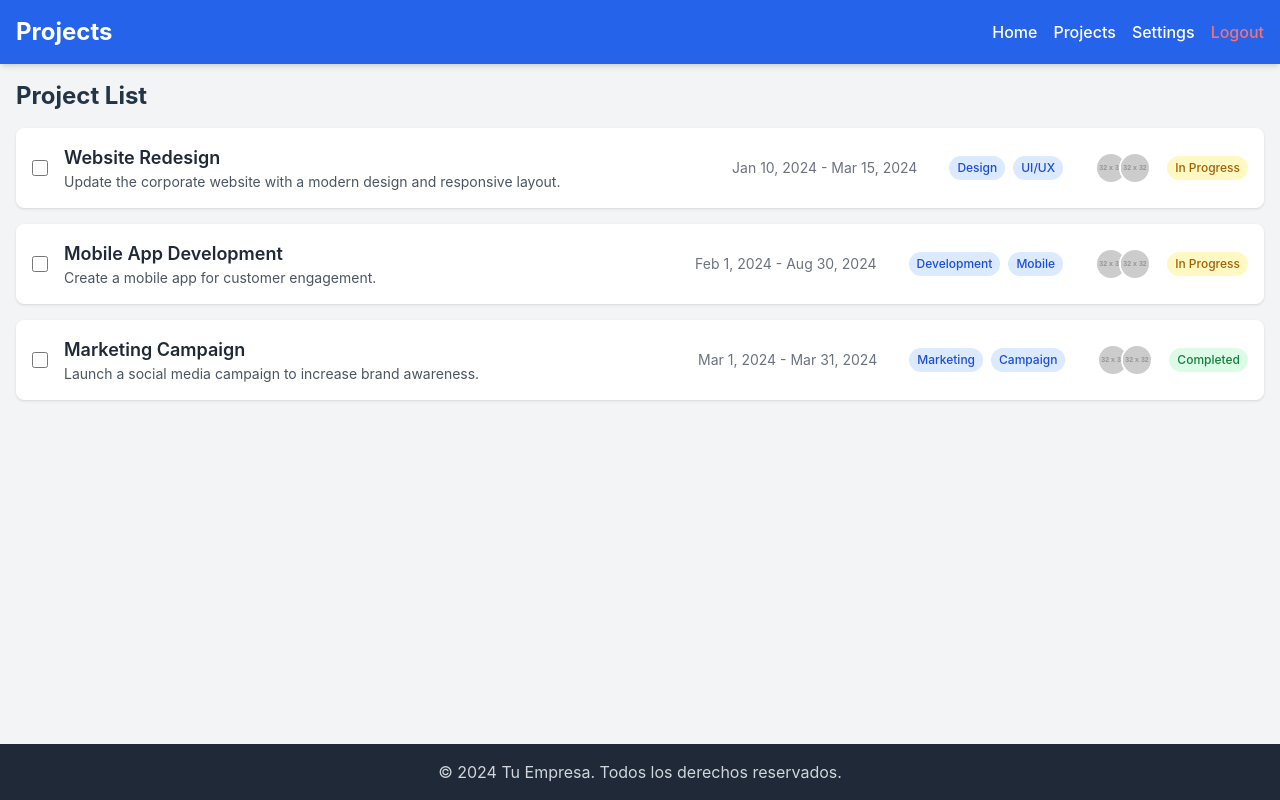
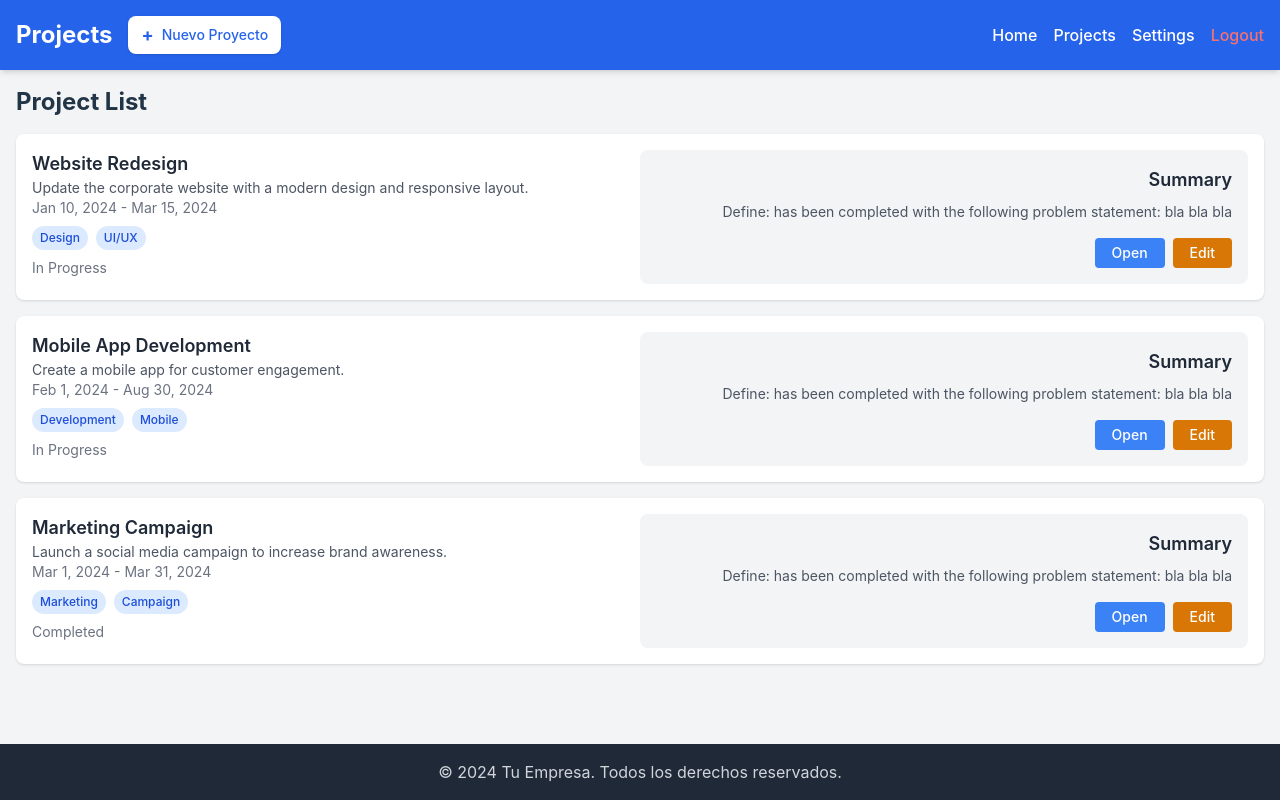
Before and after one commit to Wasous/ProblemSolvingTool, a React (Vite) app: page /projects in a window 1280 px wide. Built offline with nearby package versions, Linux system fonts and the light colour scheme.

Commit message:
Created card for projects

```diff
--- a/src/components/HeaderMain.jsx
+++ b/src/components/HeaderMain.jsx
@@ -4,7 +4,18 @@ import { Link } from 'react-router-dom';
 const HeaderMain = ({ title }) => (
   <header className="bg-blue-600 text-white p-4 shadow-md">
     <div className="container mx-auto flex justify-between items-center">
-      <h1 className="text-2xl font-bold">{title}</h1>
+      {/* Sección izquierda: título y botón */}
+      <div className="flex items-center space-x-4">
+        <h1 className="text-2xl font-bold">{title}</h1>
+        <button
+          className="bg-white text-blue-600 px-3 py-1 rounded-lg flex items-center shadow hover:bg-gray-100 hover:shadow-md transition duration-200"
+          onClick={() => console.log('Nuevo proyecto creado')}
+        >
+          <span className="text-lg font-bold">+</span>
+          <span className="ml-2 text-sm">Nuevo Proyecto</span>
+        </button>
+      </div>
+      {/* Sección de navegación */}
       <nav>
         <ul className="flex space-x-4">
           <li><a href="/main" className="hover:underline hover:text-textWhite text-textWhite">Home</a></li>
--- a/src/components/ProjectRow.jsx
+++ b/src/components/ProjectRow.jsx
@@ -1,25 +1,147 @@
-import React from 'react';
+import { useState } from 'react';
+import PropTypes from 'prop-types';
 
-const ProjectCard = ({ projectName, description, timeline, tags, teamMembers, status }) => {
+const ProjectCard = ({ project, projectId, onProjectUpdate }) => {
+    const [isEditing, setIsEditing] = useState(false);
+    const [editedProject, setEditedProject] = useState({ ...project });
+
+    const handleEditToggle = () => {
+        setIsEditing(!isEditing);
+    };
+
+    const handleInputChange = (e) => {
+        const { name, value } = e.target;
+        setEditedProject({ ...editedProject, [name]: value });
+    };
+
+    const handleTagChange = (index, value) => {
+        const updatedTags = [...editedProject.tags];
+        updatedTags[index] = value;
+        setEditedProject({ ...editedProject, tags: updatedTags });
+    };
+
+    const handleAddTag = () => {
+        setEditedProject({ ...editedProject, tags: [...editedProject.tags, ''] });
+    };
+
+    const handleRemoveTag = (index) => {
+        const updatedTags = editedProject.tags.filter((_, i) => i !== index);
+        setEditedProject({ ...editedProject, tags: updatedTags });
+    };
+
+    const handleSaveChanges = async () => {
+        try {
+            await fetch(`/api/projects/${projectId}`, {
+                method: 'PUT',
+                headers: {
+                    'Content-Type': 'application/json',
+                },
+                body: JSON.stringify(editedProject),
+            });
+
+            if (onProjectUpdate) {
+                onProjectUpdate(projectId, editedProject);
+            }
+            setIsEditing(false);
+        } catch (error) {
+            console.error('Error updating project:', error);
+        }
+    };
+
     return (
-        <div className="flex items-center bg-white shadow rounded-lg p-4 mb-2">
-            {/* Checkbox */}
-            <input type="checkbox" className="mr-4 h-4 w-4 rounded border-gray-300" />
+        <div className="flex bg-white shadow rounded-lg p-4 mb-2 w-full">
+            {isEditing ? (
+                <div className="flex-grow">
+                    {/* Edit Fields */}
+                    <input
+                        type="text"
+                        name="projectName"
+                        value={editedProject.projectName}
+                        onChange={handleInputChange}
+                        placeholder="Project Name"
+                        className="text-lg font-semibold text-gray-800 w-full mb-2 border border-gray-300 rounded px-2 py-1"
+                    />
+                    <textarea
+                        name="description"
+                        value={editedProject.description}
+                        onChange={handleInputChange}
+                        placeholder="Description"
+                        className="text-sm text-gray-600 w-full mb-2 border border-gray-300 rounded px-2 py-1"
+                    />
+                    <input
+                        type="text"
+                        name="timeline"
+                        value={editedProject.timeline}
+                        onChange={handleInputChange}
+                        placeholder="Timeline"
+                        className="text-sm text-gray-500 w-full mb-2 border border-gray-300 rounded px-2 py-1"
+                    />
 
-            {/* Project Name and Description */}
-            <div className="flex-grow">
-                <h3 className="text-lg font-semibold text-gray-800">{projectName}</h3>
-                <p className="text-sm text-gray-600">{description}</p>
+                    {/* Tags */}
+                    <div className="mb-2">
+                        <h4 className="text-sm font-medium text-gray-700 mb-1">Tags</h4>
+                        {editedProject.tags.map((tag, index) => (
+                            <div key={index} className="flex items-center mb-1">
+                                <input
+                                    type="text"
+                                    value={tag}
+                                    onChange={(e) => handleTagChange(index, e.target.value)}
+                                    className="text-sm text-gray-800 w-full border border-gray-300 rounded px-2 py-1"
+                                />
+                                <button
+                                    type="button"
+                                    onClick={() => handleRemoveTag(index)}
+                                    className="ml-2 text-red-500"
+                                >
+                                    Remove
+                                </button>
+                            </div>
+                        ))}
+                        <button
+                            type="button"
+                            onClick={handleAddTag}
+                            className="text-blue-500 text-sm mt-2"
+                        >
+                            Add Tag
+                        </button>
                     </div>
 
-            {/* Timeline */}
-            <div className="text-sm text-gray-500 mx-4">
-                {timeline}
+                    {/* Status */}
+                    <select
+                        name="status"
+                        value={editedProject.status}
+                        onChange={handleInputChange}
+                        className="text-sm text-gray-800 w-full mb-2 border border-gray-300 rounded px-2 py-1"
+                    >
+                        <option value="In Progress">In Progress</option>
+                        <option value="Completed">Completed</option>
+                        <option value="Not Started">Not Started</option>
+                    </select>
+
+                    {/* Save and Cancel Buttons */}
+                    <button
+                        onClick={handleSaveChanges}
+                        className="bg-blue-500 text-white text-sm py-1 px-4 rounded mr-2"
+                    >
+                        Save
+                    </button>
+                    <button
+                        onClick={handleEditToggle}
+                        className="bg-gray-300 text-gray-700 text-sm py-1 px-4 rounded"
+                    >
+                        Cancel
+                    </button>
                 </div>
-
-            {/* Tags */}
-            <div className="flex space-x-2 mx-4">
-                {tags.map((tag, index) => (
+            ) : (
+                <>
+                    <div className="flex-grow">
+                        <div className="flex justify-between">
+                            <div>
+                                <h3 className="text-lg font-semibold text-gray-800">{project.projectName}</h3>
+                                <p className="text-sm text-gray-600">{project.description}</p>
+                                <p className="text-sm text-gray-500">{project.timeline}</p>
+                                <div className="flex space-x-2 mt-2">
+                                    {project.tags.map((tag, index) => (
                                         <span
                                             key={index}
                                             className="bg-blue-100 text-blue-700 text-xs font-medium py-1 px-2 rounded-full"
@@ -28,32 +150,47 @@ const ProjectCard = ({ projectName, description, timeline, tags, teamMembers, st
                                         </span>
                                     ))}
                                 </div>
-
-            {/* Team Members */}
-            <div className="flex -space-x-2 mx-4">
-                {teamMembers.map((member, index) => (
-                    <img
-                        key={index}
-                        src={member.avatar}
-                        alt={member.name}
-                        className="w-8 h-8 rounded-full border-2 border-white"
-                    />
-                ))}
+                                <div className="text-sm text-gray-500 mt-2">{project.status}</div>
+                            </div>
+                        </div>
                     </div>
 
-            {/* Status */}
-            <span
-                className={`text-xs font-medium py-1 px-2 rounded-full ${status === 'In Progress'
-                        ? 'bg-yellow-100 text-yellow-700'
-                        : status === 'Completed'
-                            ? 'bg-green-100 text-green-700'
-                            : 'bg-red-100 text-red-700'
-                    }`}
+                    <div className="w-1/2 bg-gray-100 p-4 rounded-lg flex flex-col items-end">
+                        <h4 className="text-lg font-semibold text-gray-800 mb-2">Summary</h4>
+                        <p className="text-sm text-gray-600">
+                            Define: has been completed with the following problem statement: bla bla bla
+                        </p>
+                        <div className='flex space-x-2'>
+                            <button
+                                onClick={handleEditToggle}
+                                className="bg-blue-500 text-white text-sm py-1 px-4 rounded mt-4"
                             >
-                {status}
-            </span>
+                                Open
+                            </button>
+                            <button
+                                onClick={handleEditToggle}
+                                className="bg-amber-600 text-white text-sm py-1 px-4 rounded mt-4"
+                            >
+                                Edit
+                            </button>
+                        </div>
+                    </div>
+                </>
+            )}
         </div>
     );
 };
 
+ProjectCard.propTypes = {
+    project: PropTypes.shape({
+        projectName: PropTypes.string.isRequired,
+        description: PropTypes.string.isRequired,
+        timeline: PropTypes.string.isRequired,
+        tags: PropTypes.arrayOf(PropTypes.string).isRequired,
+        status: PropTypes.string.isRequired
+    }).isRequired,
+    projectId: PropTypes.string.isRequired,
+    onProjectUpdate: PropTypes.func.isRequired
+};
+
 export default ProjectCard;
--- a/src/pages/ProjectsPage.jsx
+++ b/src/pages/ProjectsPage.jsx
@@ -1,7 +1,7 @@
 import React from 'react';
-import HeaderMain from '../components/HeaderMain'; // Asegúrate de que la ruta sea correcta
-import Footer from '../components/Footer'; // Asegúrate de que la ruta sea correcta
-import ProjectRow from '../components/ProjectRow'; // Componente que representa una fila de proyecto
+import HeaderMain from '../components/HeaderMain';
+import Footer from '../components/Footer';
+import ProjectRow from '../components/ProjectRow';
 
 const ProjectsList = () => {
     const projects = [
@@ -40,6 +40,11 @@ const ProjectsList = () => {
         },
     ];
 
+    const handleProjectUpdate = (projectId, updatedData) => {
+        console.log(`Updating project ${projectId}:`, updatedData);
+        // Aquí podrías manejar la actualización en un estado global o enviar al backend
+    };
+
     return (
         <div className="min-h-screen bg-gray-100 flex flex-col">
             {/* Header */}
@@ -50,7 +55,12 @@ const ProjectsList = () => {
                 <h1 className="text-2xl font-bold mb-4">Project List</h1>
                 <div className="space-y-4">
                     {projects.map((project, index) => (
-                        <ProjectRow key={index} {...project} />
+                        <ProjectRow
+                            key={index}
+                            project={project}
+                            projectId={index} // Usamos el índice como ID temporal
+                            onProjectUpdate={handleProjectUpdate}
+                        />
                     ))}
                 </div>
             </main>
--- a/tailwind.config.js
+++ b/tailwind.config.js
@@ -15,6 +15,7 @@ export default {
         textSecondary: '#6B7280',
         textClear: '#6B7280',
         textWhite: '#ffffff', // Texto gris
+        greyBackground: ' #c2dfe3'
       },
     },
   },
```
Lines whose indentation alone changed are shown as unchanged.
